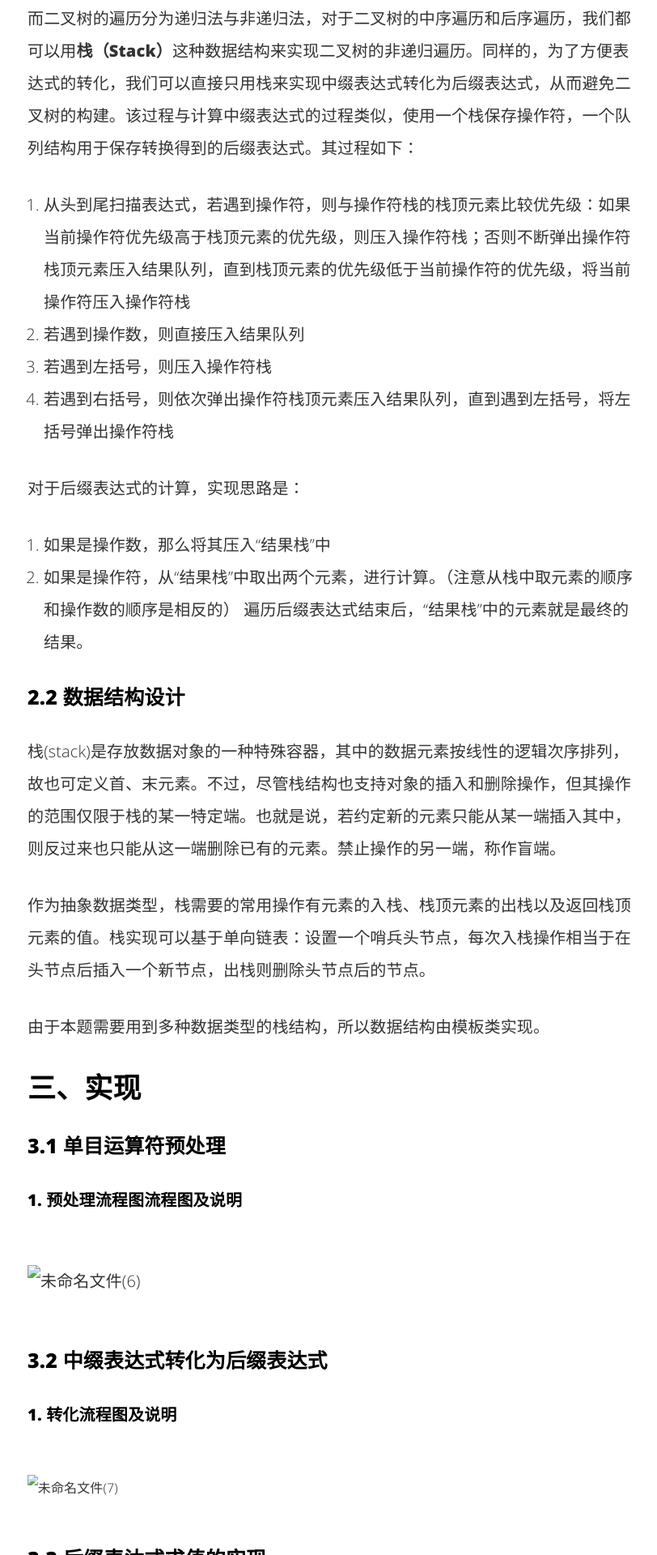
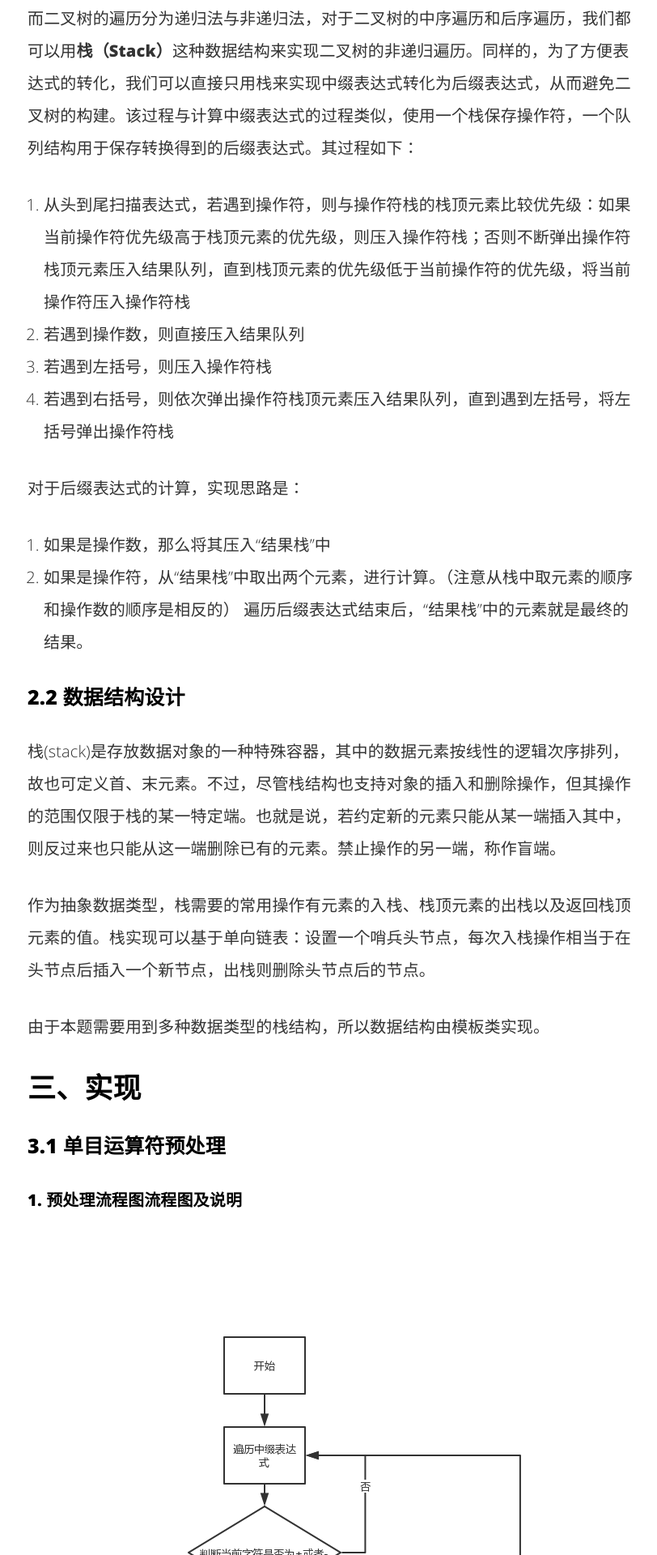
Before and after one commit to Xuedixuedi/Xuedixuedi.github.io, a Jekyll site: the page built from _posts/2019-10-24-DS中缀表达式求值.md, in a window 1280 px wide. Shown: the part 4480-6400 px from the top of the page at 81% size, without its empty margins (226-1038 px from the left). Built offline with Jekyll 4.4.1, drawn with Linux system fonts in a browser that asks for light colours; comment, search, counter and statistics services are not loaded.

Commit message:
update blog

```diff
--- a/_posts/2019-10-24-DS中缀表达式求值.md
+++ b/_posts/2019-10-24-DS中缀表达式求值.md
@@ -112,18 +112,18 @@
 
 #### 1. 预处理流程图流程图及说明
 
- <img src="../assets/DS/001.png" alt="未命名文件(6)" style="zoom:100%;" />
+ <img src="https://github.com/Xuedixuedi/Xuedixuedi.github.io/blob/master/assets/img/DS/001.png" alt="未命名文件(6)" style="zoom:100%;" />
 
 ### 3.2 中缀表达式转化为后缀表达式
 
 #### 1. 转化流程图及说明
 
-<img src="../assets/DS/002.png" alt="未命名文件(7)" style="zoom:80%;" />
+<img src="https://github.com/Xuedixuedi/Xuedixuedi.github.io/blob/master/assets/img/DS/002.png" alt="未命名文件(7)" style="zoom:80%;" />
 
 ### 3.3 后缀表达式求值的实现
 
 #### 1. 求值示意图及说明
 
-<img src="../assets/DS/003.png" alt="未命名文件(8)" style="zoom:80%;" />
+<img src="https://github.com/Xuedixuedi/Xuedixuedi.github.io/blob/master/assets/img/DS/001.png" alt="未命名文件(8)" style="zoom:80%;" />
 
 特别需要注意的是，由于栈这种数据结构遵循**后进先出**的原则，所以对于从栈顶取出的两个数字进行二元运算时，应注意运算数的排列顺序。
```
